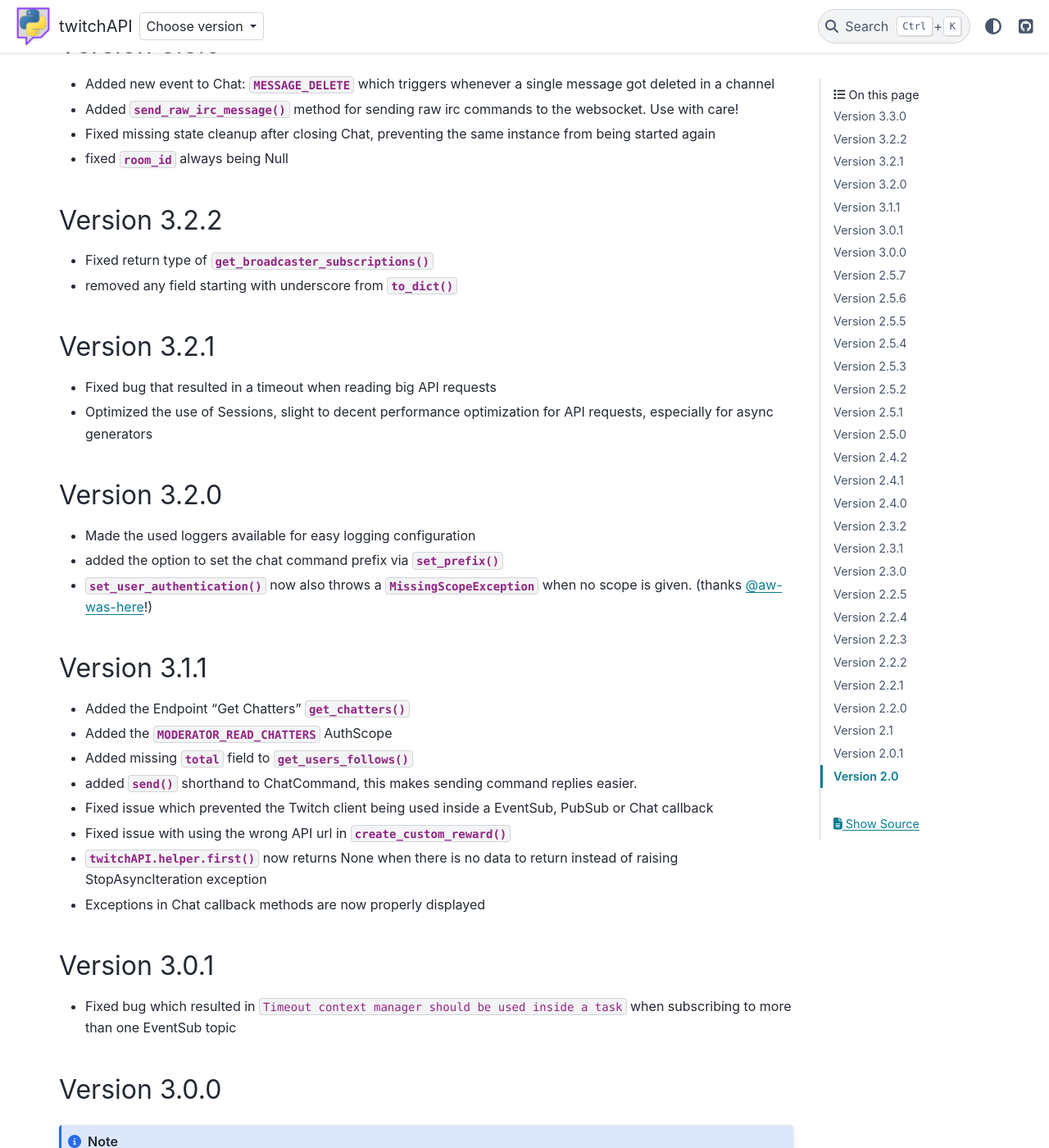
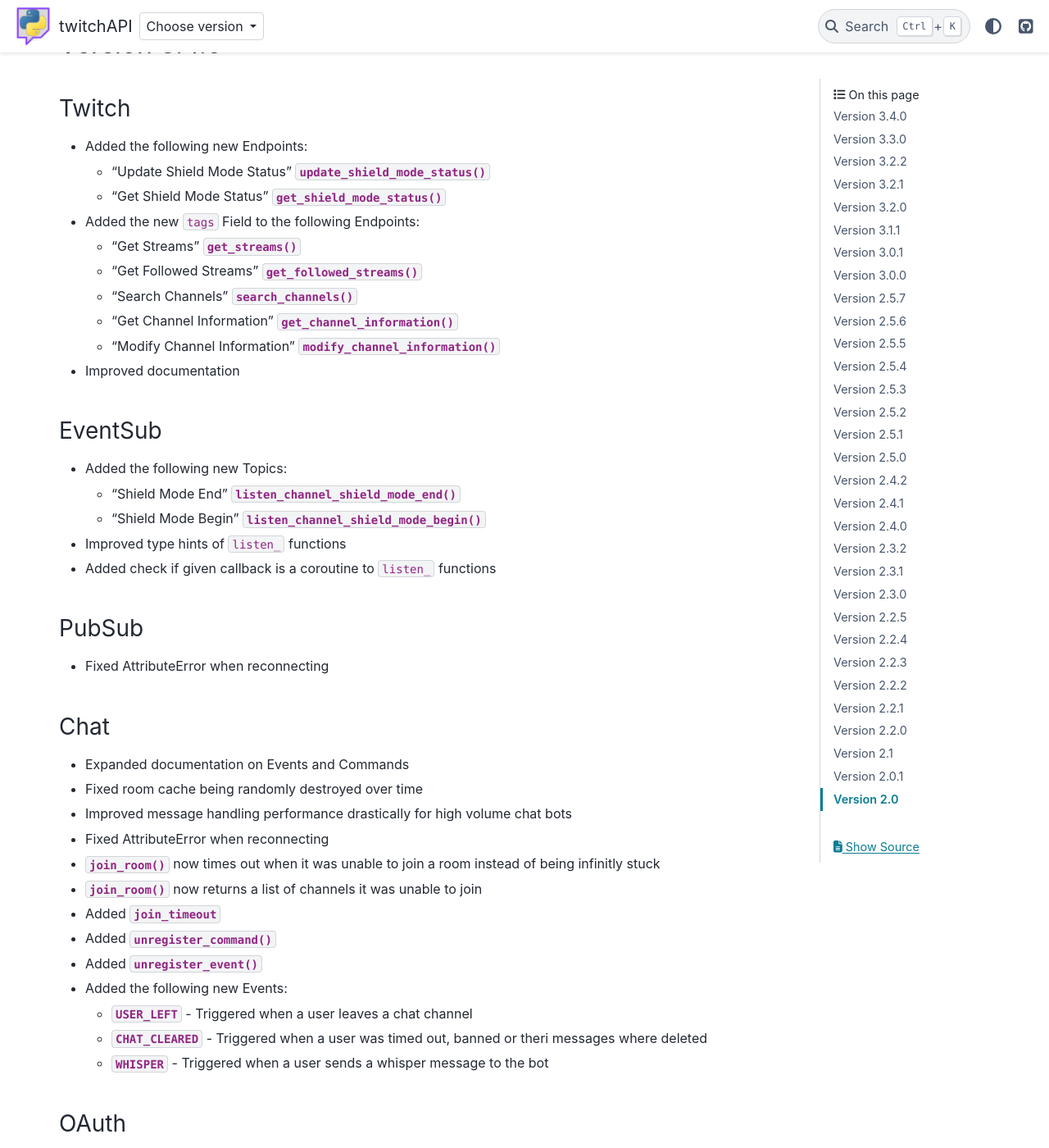
Before and after one commit to Teekeks/pyTwitchAPI, a Sphinx documentation site: the page built from docs/changelog.rst, in a window 1280 px wide and 1400 px high, scrolled down 201 px. Shown: the whole window at 82% size. Built offline with Sphinx 7.4.7 and the PyData theme 0.15.4, drawn with Linux system fonts in a browser that asks for light colours; comment, search, counter and statistics services are not loaded; some of the changed text lies outside the part shown.

Commit message:
bumped version to 3.4.0 and added changelog

```diff
--- a/docs/_static/switcher.json
+++ b/docs/_static/switcher.json
@@ -5,7 +5,7 @@
     "url": "https://pytwitchapi.readthedocs.io/en/latest/"
   },
   {
-    "name": "3.3.0 (stable)",
+    "name": "3.4.0 (stable)",
     "version": "stable",
     "url": "https://pytwitchapi.readthedocs.io/en/stable/"
   },
--- a/docs/changelog.rst
+++ b/docs/changelog.rst
@@ -2,6 +2,68 @@
 
 Changelog
 =========
+
+****************
+Version 3.4.0
+****************
+
+Twitch
+------
+
+- Added the following new Endpoints:
+
+  - "Update Shield Mode Status" :const:`~twitchAPI.twitch.Twitch.update_shield_mode_status()`
+  - "Get Shield Mode Status" :const:`~twitchAPI.twitch.Twitch.get_shield_mode_status()`
+
+- Added the new :code:`tags` Field to the following Endpoints:
+
+  - "Get Streams" :const:`~twitchAPI.twitch.Twitch.get_streams()`
+  - "Get Followed Streams" :const:`~twitchAPI.twitch.Twitch.get_followed_streams()`
+  - "Search Channels" :const:`~twitchAPI.twitch.Twitch.search_channels()`
+  - "Get Channel Information" :const:`~twitchAPI.twitch.Twitch.get_channel_information()`
+  - "Modify Channel Information" :const:`~twitchAPI.twitch.Twitch.modify_channel_information()`
+
+- Improved documentation
+
+EventSub
+--------
+
+- Added the following new Topics:
+
+  - "Shield Mode End" :const:`~twitchAPI.eventsub.EventSub.listen_channel_shield_mode_end()`
+  - "Shield Mode Begin" :const:`~twitchAPI.eventsub.EventSub.listen_channel_shield_mode_begin()`
+
+- Improved type hints of :code:`listen_` functions
+- Added check if given callback is a coroutine to :code:`listen_` functions
+
+PubSub
+------
+
+- Fixed AttributeError when reconnecting
+
+Chat
+----
+
+- Expanded documentation on Events and Commands
+- Fixed room cache being randomly destroyed over time
+- Improved message handling performance drastically for high volume chat bots
+- Fixed AttributeError when reconnecting
+- :const:`~twitchAPI.chat.Chat.join_room()` now times out when it was unable to join a room instead of being infinitly stuck
+- :const:`~twitchAPI.chat.Chat.join_room()` now returns a list of channels it was unable to join
+- Added :const:`~twitchAPI.chat.Chat.join_timeout`
+- Added :const:`~twitchAPI.chat.Chat.unregister_command()`
+- Added :const:`~twitchAPI.chat.Chat.unregister_event()`
+- Added the following new Events:
+
+  - :const:`~twitchAPI.types.ChatEvent.USER_LEFT` - Triggered when a user leaves a chat channel
+  - :const:`~twitchAPI.types.ChatEvent.CHAT_CLEARED` - Triggered when a user was timed out, banned or theri messages where deleted
+  - :const:`~twitchAPI.types.ChatEvent.WHISPER` - Triggered when a user sends a whisper message to the bot
+
+OAuth
+-----
+
+- fixed :const:`~twitchAPI.oauth.UserAuthenticator.authenticate()` getting stuck when :code:`user_token` is provided (thanks `@Tempystral <https://github.com/Tempystral>`_!)
+
 
 ****************
 Version 3.3.0
--- a/twitchAPI/__init__.py
+++ b/twitchAPI/__init__.py
@@ -4,6 +4,6 @@
 from .oauth import UserAuthenticator
 from .chat import Chat
 
-VERSION = (3, 3, 0)
+VERSION = (3, 4, 0)
 
-__version__ = '3.3.0'
+__version__ = '3.4.0'
```
